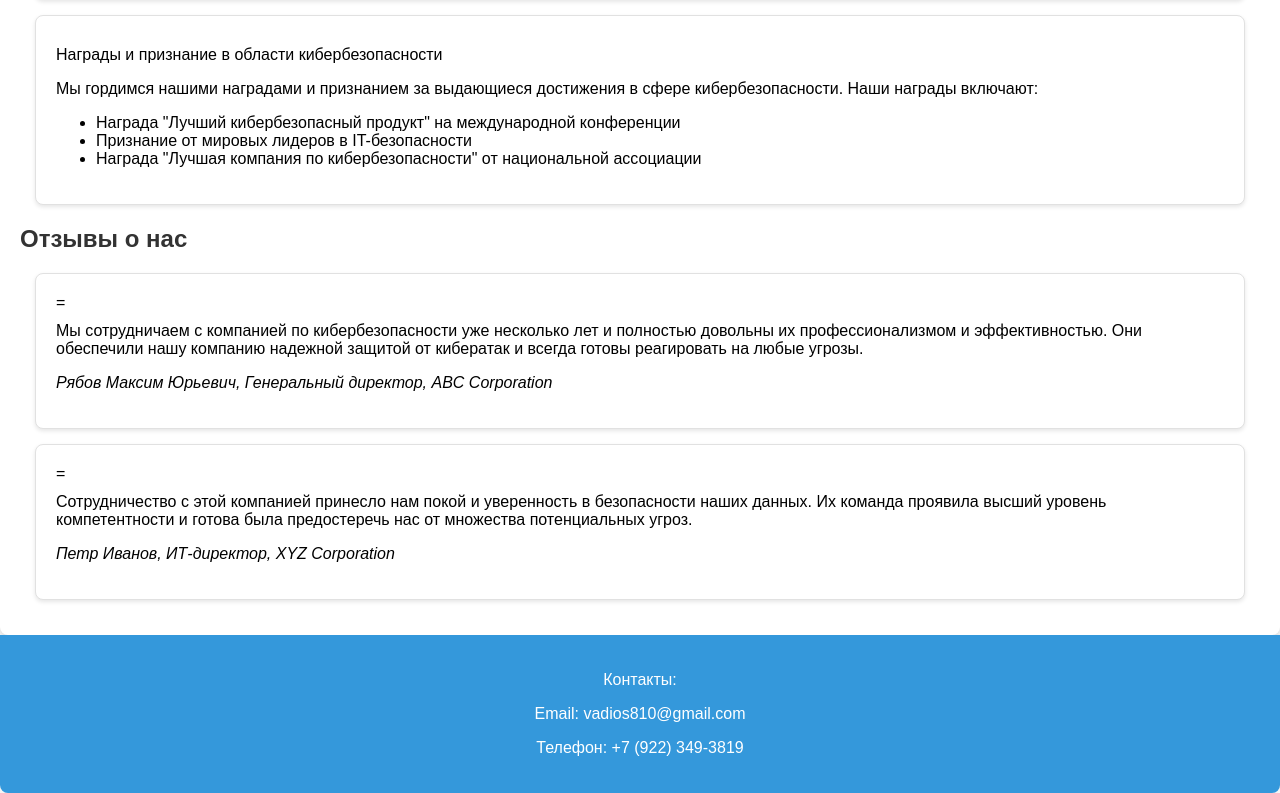
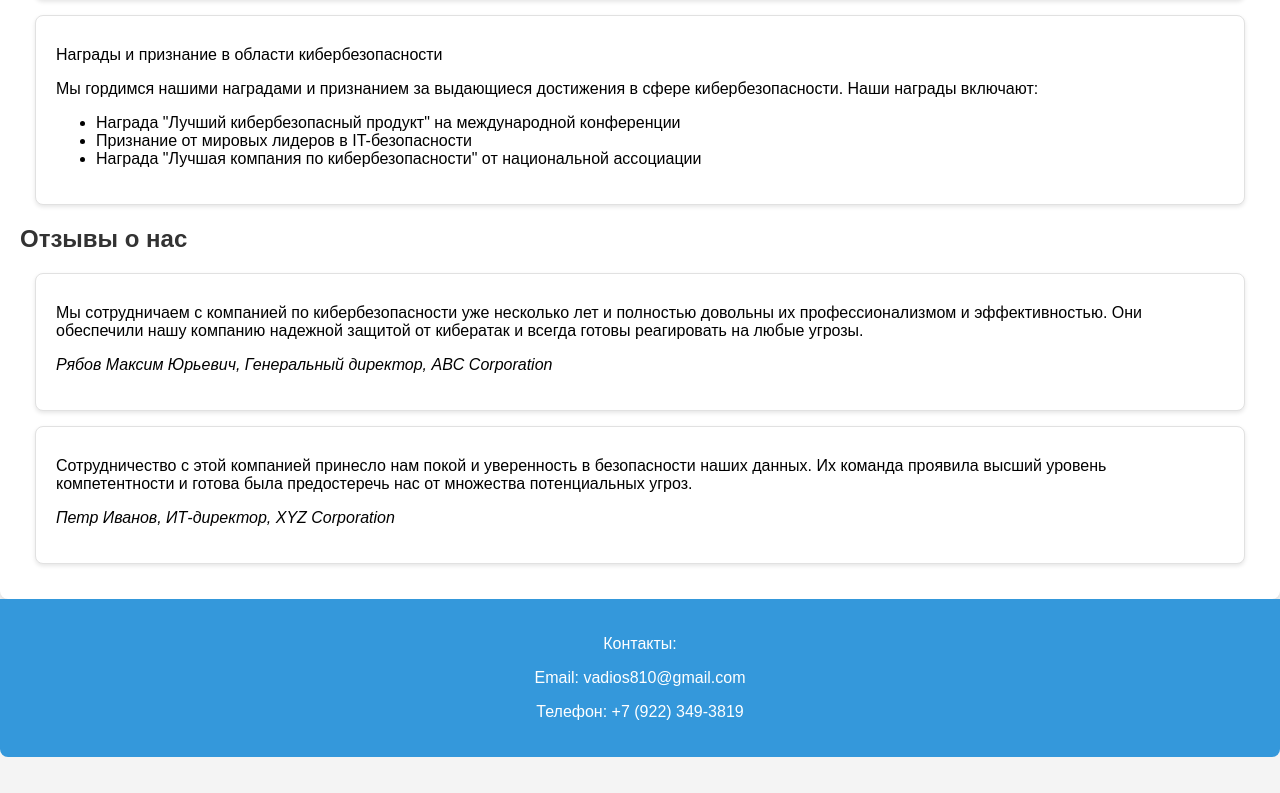
Before and after one commit to afaeffea/project-1, a plain HTML site: page index.html in a window 1280 px wide. Shown: the part 763-1556 px from the top of the page. After the commit the page ends 1520 px from the top, so only its background shows below. Drawn offline with Linux system fonts and the light colour scheme.

Commit message:
Update index.html

```diff
--- a/index.html
+++ b/index.html
@@ -54,11 +54,11 @@
 
 <section class="reviews">
     <h2>Отзывы о нас</h2>
-    <div class="review-card">=
+    <div class="review-card">
         <p>Мы сотрудничаем с компанией по кибербезопасности уже несколько лет и полностью довольны их профессионализмом и эффективностью. Они обеспечили нашу компанию надежной защитой от кибератак и всегда готовы реагировать на любые угрозы.</p>
         <p class="author">Рябов Максим Юрьевич, Генеральный директор, ABC Corporation</p>
     </div>
-    <div class="review-card">=
+    <div class="review-card">
         <p>Сотрудничество с этой компанией принесло нам покой и уверенность в безопасности наших данных. Их команда проявила высший уровень компетентности и готова была предостеречь нас от множества потенциальных угроз.</p>
         <p class="author">Петр Иванов, ИТ-директор, XYZ Corporation</p>
     </div>
```
